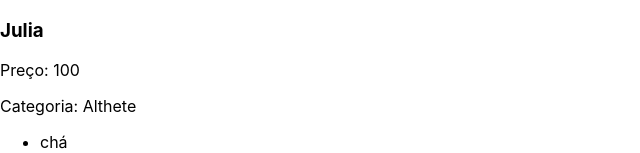
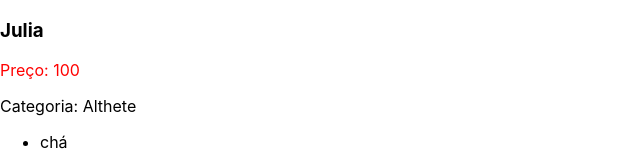
Before and after one commit to Samuel-fsb/react, a React (Create React App) app in the folder meu-projeto/: page / in a window 1280 px wide. Shown: the top 153 px of the page, without its empty margins (0-640 px from the left). Built offline with nearby package versions, Linux system fonts and the light colour scheme.

Commit message:
Usando o ternário para mudar a cor do preço.

```diff
--- a/meu-projeto/src/componets/CartaoProduto.js
+++ b/meu-projeto/src/componets/CartaoProduto.js
@@ -3,7 +3,7 @@ function CartaoProduto({nome, preco, categoria, item=[], AplicarDesconto}){
     return(
         <div className="cartao">
             <h3>{nome}</h3>
-            <p>Preço: {preco}</p>
+            <p style={{color: preco > 50 ? 'red' : 'black'}}>Preço: {preco}</p>
             <span>Categoria: {categoria}</span>
             <ul>
                 {item.map((elemento, index) => <li key={index}>{elemento}</li>)}
```
